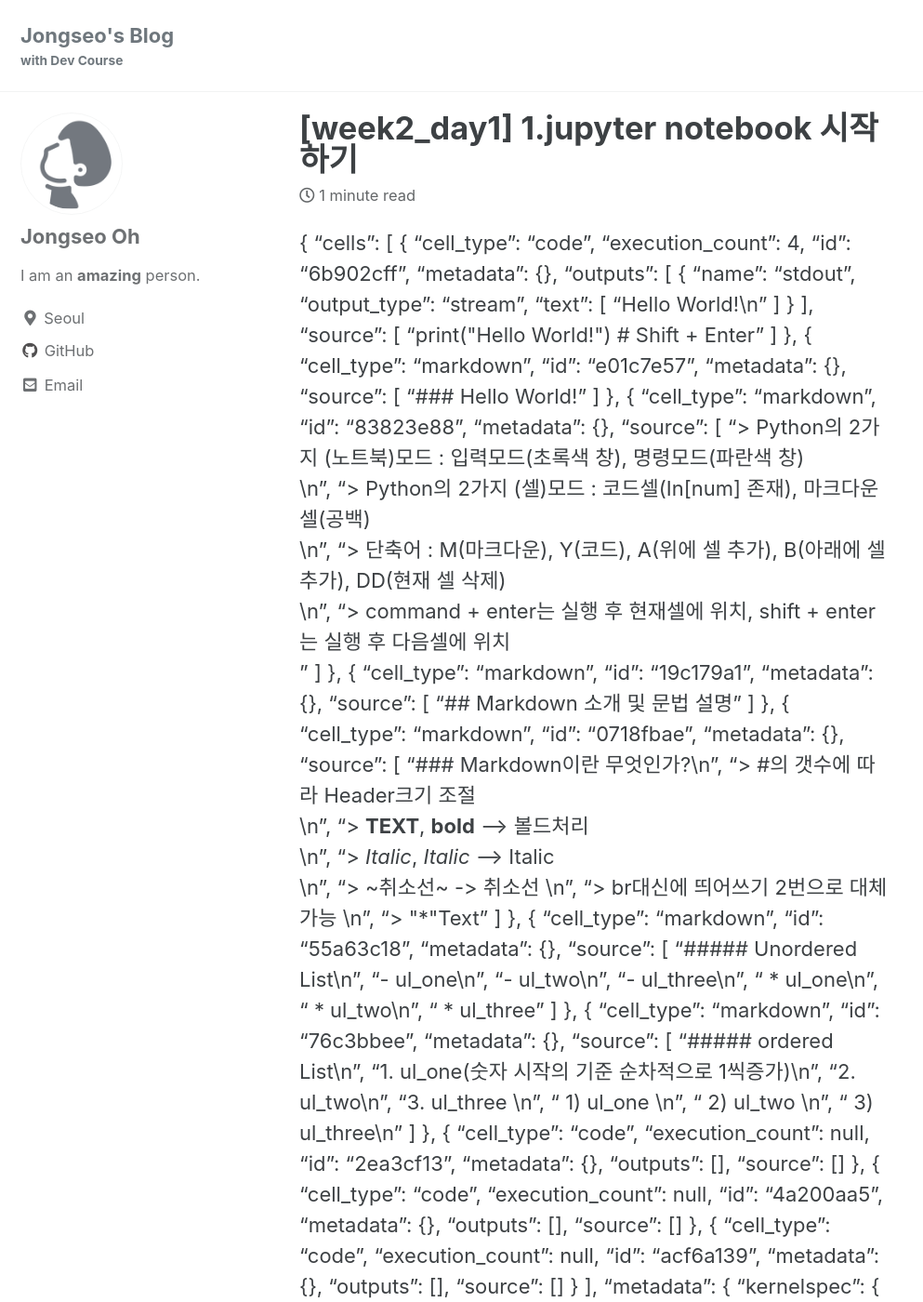
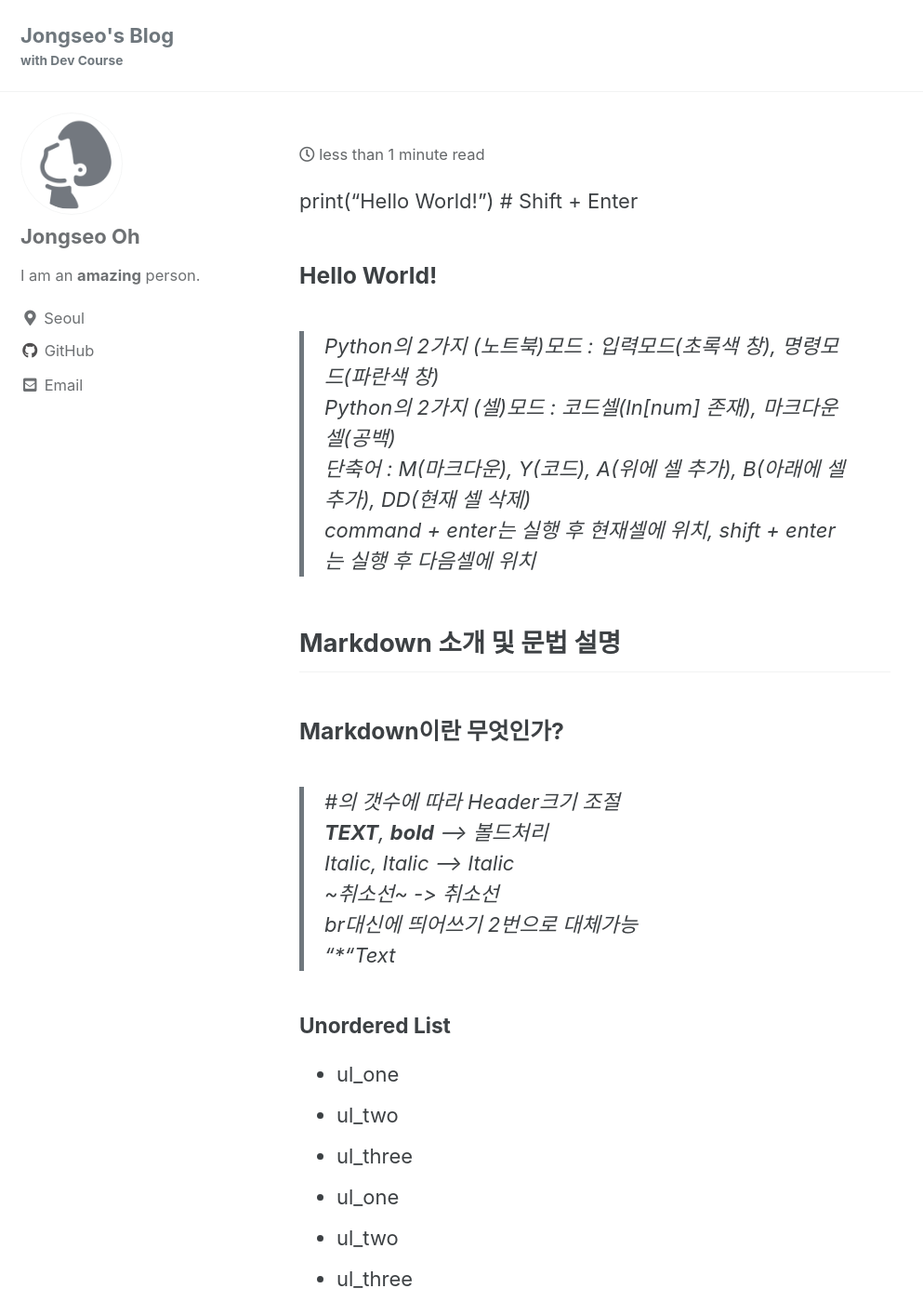
Before and after one commit to ohjongseo/ohjongseo.github.io, a Jekyll site: the page built from _posts/2021-04-26-[Week2_Day1] 1.Jupyter Notebook 시작하기.md, in a window 1280 px wide and 1400 px high. Shown: the whole window at 93% size, without its empty margins (0-993 px from the left). Built offline with Jekyll 4.4.1, drawn with Linux system fonts in a browser that asks for light colours; cached includes are drawn as plain includes; some of the changed text lies outside the part shown.

Commit message:
Update 2021-04-26-[Week2_Day1] 1.Jupyter Notebook 시작하기.md

```diff
--- a/_posts/2021-04-26-[Week2_Day1] 1.Jupyter Notebook 시작하기.md
+++ b/_posts/2021-04-26-[Week2_Day1] 1.Jupyter Notebook 시작하기.md
@@ -1,139 +1,38 @@
 ---
 layout : single
+title : [Week2_Day1] 1.Jupyter Notebook 시작하기
 ---
-{
- "cells": [
-  {
-   "cell_type": "code",
-   "execution_count": 4,
-   "id": "6b902cff",
-   "metadata": {},
-   "outputs": [
-    {
-     "name": "stdout",
-     "output_type": "stream",
-     "text": [
-      "Hello World!\n"
-     ]
-    }
-   ],
-   "source": [
-    "print(\"Hello World!\") # Shift + Enter"
-   ]
-  },
-  {
-   "cell_type": "markdown",
-   "id": "e01c7e57",
-   "metadata": {},
-   "source": [
-    "### Hello World!"
-   ]
-  },
-  {
-   "cell_type": "markdown",
-   "id": "83823e88",
-   "metadata": {},
-   "source": [
-    "> Python의 2가지 (노트북)모드 : 입력모드(초록색 창), 명령모드(파란색 창)<br>\n",
-    "> Python의 2가지 (셀)모드 : 코드셀(In[num] 존재), 마크다운셀(공백)<br>\n",
-    "> 단축어 : M(마크다운), Y(코드), A(위에 셀 추가), B(아래에 셀 추가), DD(현재 셀 삭제)<br>\n",
-    "> command + enter는 실행 후 현재셀에 위치, shift + enter는 실행 후 다음셀에 위치<br>"
-   ]
-  },
-  {
-   "cell_type": "markdown",
-   "id": "19c179a1",
-   "metadata": {},
-   "source": [
-    "## Markdown 소개 및 문법 설명"
-   ]
-  },
-  {
-   "cell_type": "markdown",
-   "id": "0718fbae",
-   "metadata": {},
-   "source": [
-    "### Markdown이란 무엇인가?\n",
-    "> #의 갯수에 따라 Header크기 조절<br>\n",
-    "> **TEXT**, __bold__ --> 볼드처리<br>\n",
-    "> *Italic*, _Italic_ --> Italic<br>\n",
-    "> ~취소선~ -> 취소선  \n",
-    "> br대신에 띄어쓰기 2번으로 대체가능  \n",
-    "> \"*\"Text"
-   ]
-  },
-  {
-   "cell_type": "markdown",
-   "id": "55a63c18",
-   "metadata": {},
-   "source": [
-    "##### Unordered List\n",
-    "- ul_one\n",
-    "- ul_two\n",
-    "- ul_three\n",
-    " * ul_one\n",
-    " * ul_two\n",
-    " * ul_three"
-   ]
-  },
-  {
-   "cell_type": "markdown",
-   "id": "76c3bbee",
-   "metadata": {},
-   "source": [
-    "##### ordered List\n",
-    "1. ul_one(숫자 시작의 기준 순차적으로 1씩증가)\n",
-    "2. ul_two\n",
-    "3. ul_three  \n",
-    " 1) ul_one  \n",
-    " 2) ul_two  \n",
-    " 3) ul_three\n"
-   ]
-  },
-  {
-   "cell_type": "code",
-   "execution_count": null,
-   "id": "2ea3cf13",
-   "metadata": {},
-   "outputs": [],
-   "source": []
-  },
-  {
-   "cell_type": "code",
-   "execution_count": null,
-   "id": "4a200aa5",
-   "metadata": {},
-   "outputs": [],
-   "source": []
-  },
-  {
-   "cell_type": "code",
-   "execution_count": null,
-   "id": "acf6a139",
-   "metadata": {},
-   "outputs": [],
-   "source": []
-  }
- ],
- "metadata": {
-  "kernelspec": {
-   "display_name": "Python 3",
-   "language": "python",
-   "name": "python3"
-  },
-  "language_info": {
-   "codemirror_mode": {
-    "name": "ipython",
-    "version": 3
-   },
-   "file_extension": ".py",
-   "mimetype": "text/x-python",
-   "name": "python",
-   "nbconvert_exporter": "python",
-   "pygments_lexer": "ipython3",
-   "version": "3.9.4"
-  }
- },
- "nbformat": 4,
- "nbformat_minor": 5
-}
+print("Hello World!") # Shift + Enter
+
+### Hello World!
+
+> Python의 2가지 (노트북)모드 : 입력모드(초록색 창), 명령모드(파란색 창)<br>
+> Python의 2가지 (셀)모드 : 코드셀(In[num] 존재), 마크다운셀(공백)<br>
+> 단축어 : M(마크다운), Y(코드), A(위에 셀 추가), B(아래에 셀 추가), DD(현재 셀 삭제)<br>
+> command + enter는 실행 후 현재셀에 위치, shift + enter는 실행 후 다음셀에 위치<br>
+
+## Markdown 소개 및 문법 설명
+
+### Markdown이란 무엇인가?
+> #의 갯수에 따라 Header크기 조절<br>
+> **TEXT**, __bold__ --> 볼드처리<br>
+> *Italic*, _Italic_ --> Italic<br>
+> ~취소선~ -> 취소선
+> br대신에 띄어쓰기 2번으로 대체가능
+> "*"Text
+
+##### Unordered List
+- ul_one
+- ul_two
+- ul_three
+ * ul_one
+ * ul_two
+ * ul_three
+
+##### ordered List
+1. ul_one(숫자 시작의 기준 순차적으로 1씩증가)
+2. ul_two
+3. ul_three
+ 1) ul_one
+ 2) ul_two
+ 3) ul_three
```
